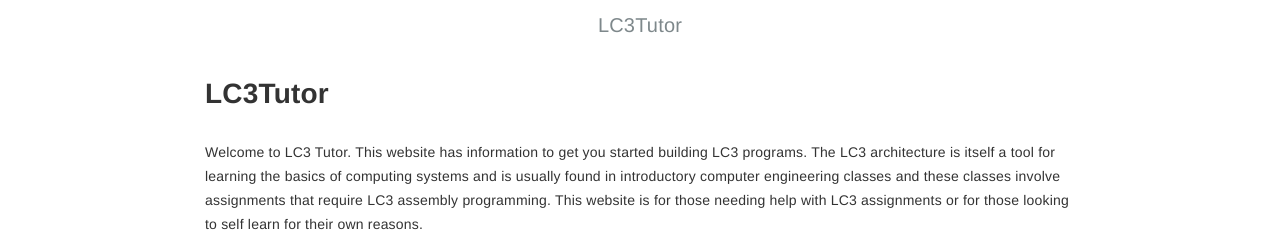
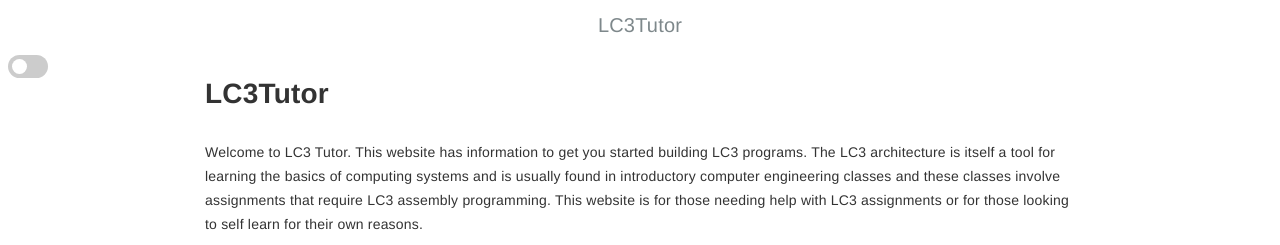
Before and after one commit to lc3tutor/lc3tutor.github.io, a Jekyll site: the page built from README.md, in a window 1280 px wide. Shown: the top 245 px of the page. Built offline with Jekyll 4.4.1, drawn with Linux system fonts in a browser that asks for light colours; some web fonts are replaced.

Commit message:
fix light/dark mistake

```diff
--- a/_layouts/home.html
+++ b/_layouts/home.html
@@ -26,6 +26,12 @@
                             <a href="." >{{ site.title | escape }}</a>
                         {% endif %}
                     </h1>
+                    <div class="theme-switch-container">
+                        <label class="theme-switch" for="checkbox">
+                            <input type="checkbox" id="checkbox" />
+                            <div class="slider round"></div>
+                        </label>
+                    </div>
                 </div>
 
                 <div class="body-inner">
--- a/assets/gitbook/gitbook-plugin-fontsettings/fontsettings.js
+++ b/assets/gitbook/gitbook-plugin-fontsettings/fontsettings.js
@@ -204,6 +204,9 @@ require(['gitbook', 'jquery'], function(gitbook, $) {
         }
         document.documentElement.classList.toggle('color-theme-'+fontState.theme);
         console.log('color-theme-'+fontState.theme);
+        let themeChecked = false;
+        if(fontState.theme !== 0) themeChecked = true;
+        document.querySelector('.theme-switch input[type="checkbox"]').checked = themeChecked;
     }
 
     function init(config) {
@@ -263,9 +266,6 @@ require(['gitbook', 'jquery'], function(gitbook, $) {
             ]
         });*/
         let themeToggleSwitch = document.querySelector('.theme-switch input[type="checkbox"]');
-        let themeChecked = false;
-        if(state.theme !== 0) themeChecked = true;
-        themeToggleSwitch.checked = themeChecked;
         themeToggleSwitch.addEventListener('change', changeLC3ColorTheme, false);
     }
 
```
